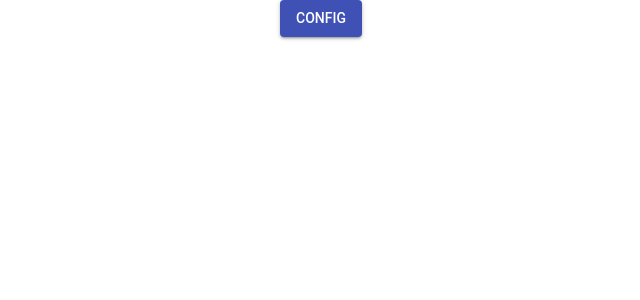
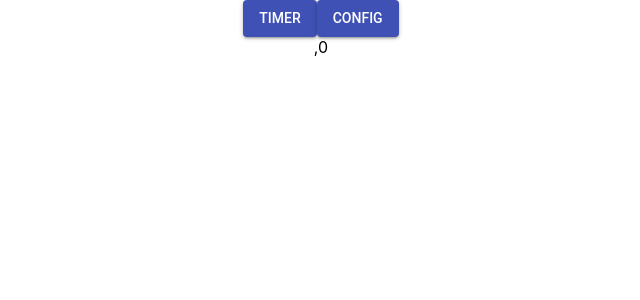
Before and after one commit to abhishekover9000/breaktimer-training, a React (Create React App) app: page / in a window 1280 px wide. Shown: the top 300 px of the page, without its empty margins (319-959 px from the left). Built offline with nearby package versions, Linux system fonts and the light colour scheme.

Commit message:
display changes

```diff
--- a/src/components/configTimer.js
+++ b/src/components/configTimer.js
@@ -35,7 +35,7 @@ class ConfigTimer extends Component {
             time: time
         }
         this.props.addConfig(config);
-        console.log(this.props.config);
+        this.props.updateConfig(true);
     }
 
 
@@ -79,7 +79,6 @@ class ConfigTimer extends Component {
                         {" "}
                         Add Conifg{" "}
                     </Button>
-                    {this.props.config ? (this.props.config.time) : null}
                 </form>
             </div>
         )
--- a/src/components/timerContainer.js
+++ b/src/components/timerContainer.js
@@ -6,32 +6,47 @@ import { connect } from "react-redux";
 
 class TimerContainer extends Component {
     state = {
-        configPage: false
+        configPage: false,
+        timerPage:true
     };
-    addConfigToggle = () => {
-        this.setState({ configPage: true });
+    configDisplay = () => {
+        this.setState({ configPage: true,timerPage: false });
     };
-    addConfig = config => {
-        /* Redux */ this.props.addConfig(config);
-        this.setState({ configPage: false });
+
+    updateConfig = config => {
+        if(config){
+        this.timerDisplay();
+        }
     };
+    timerDisplay = ()=>{
+        this.setState({ configPage: false,timerPage:true });
+    }
     render() {
         return (
             <div>
+                <div className="row">
                 <Button
                     variant="contained"
                     color="primary"
-                    onClick={this.addConfigToggle}
+                    onClick={this.timerDisplay}
+                >
+                    {" "}
+                    Timer{" "}
+                </Button>
+                <Button
+                    variant="contained"
+                    color="primary"
+                    onClick={this.configDisplay}
                 >
                     {" "}
                     Config{" "}
                 </Button>
-
-                {/* {this.props.config ? (
+                </div>
+                {this.props.config ? (
                     <div>{this.props.config.name},{this.props.config.time}</div>
-                ) : null} */}
+                ) : null}
                 {this.state.configPage ? (
-                    <ConfigTimer />
+                    <ConfigTimer updateConfig={this.updateConfig}/>
                 ) : null}
             </div>
         )
--- a/src/reducers/configReducer.js
+++ b/src/reducers/configReducer.js
@@ -14,7 +14,7 @@ const config = (
         newName = action.payload.name;
         newTime = action.payload.time;
         return Object.assign({}, state, {
-          newName,newTime
+          name:newName,time:newTime
         });
       default:
         return state;
```
